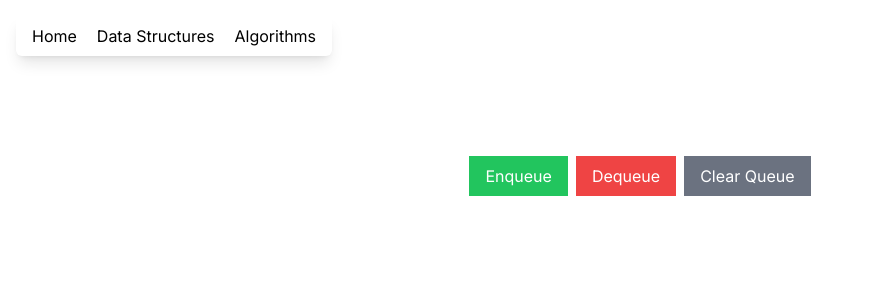
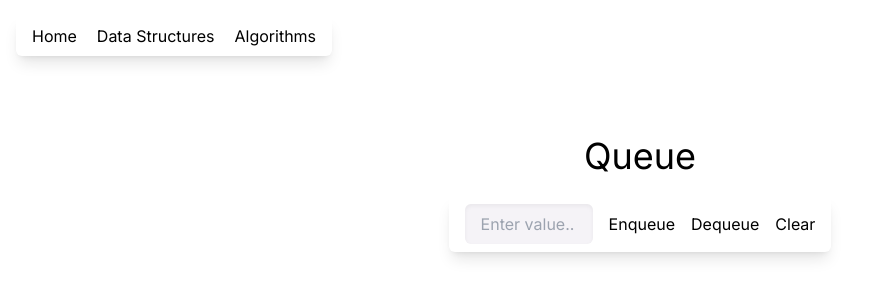
Before and after one commit to asuujx/dsa, a Next.js app: page /structures/queue in a window 1280 px wide. Shown: the top 300 px of the page, without its empty margins (0-872 px from the left). Built offline with nearby package versions, Linux system fonts and the light colour scheme.

Commit message:
Finish queue

```diff
--- a/src/app/structures/queue/page.tsx
+++ b/src/app/structures/queue/page.tsx
@@ -1,14 +1,24 @@
-"use client"
+"use client";
 import { useState } from "react";
 
 const Queue = () => {
   const [queue, setQueue] = useState<string[]>([]);
+  const [newItem, setNewItem] = useState<string>("");
+
+  const handleInputChange = (e: React.ChangeEvent<HTMLInputElement>) => {
+    setNewItem(e.target.value);
+  };
+
+  const handleInputKeyPress = (e: React.KeyboardEvent<HTMLInputElement>) => {
+    if (e.key === "Enter") {
+      enqueue();
+    }
+  };
 
   const enqueue = () => {
-      const newItem = prompt("Enter a value to enqueue");
-
-      if (newItem !== null) {
+    if (newItem.trim() !== "") {
       setQueue([...queue, newItem]);
+      setNewItem("");
     }
   };
 
@@ -26,28 +36,40 @@ const Queue = () => {
 
   return (
     <div className="flex flex-col items-center mt-20">
-       <div className="mt-5 space-x-2">
+      <h1 className="text-4xl">Queue</h1>
+      <div className="my-5 px-4 py-2 shadow-lg rounded-md flex gap-4">
+        <input
+          type="text"
+          value={newItem}
+          onChange={handleInputChange}
+          onKeyUp={handleInputKeyPress}
+          placeholder="Enter value.."
+          className="w-32 px-4 py-2 bg-[#F5F3F7] shadow-inner rounded-md"
+        />
         <button
           onClick={enqueue}
-           className="px-4 py-2 bg-green-500 text-white"
+          className="hover:text-[#61398F] hover:font-semibold hover:scale-110 transition-all ease-in-out"
         >
           Enqueue
         </button>
-         <button onClick={dequeue} className="px-4 py-2 bg-red-500 text-white">
+        <button
+          onClick={dequeue}
+          className="hover:text-[#61398F] hover:font-semibold hover:scale-110 transition-all ease-in-out"
+        >
           Dequeue
         </button>
         <button
           onClick={clearQueue}
-           className="px-4 py-2 bg-gray-500 text-white"
+          className="hover:text-[#878787] hover:font-semibold hover:scale-110 transition-all ease-in-out"
         >
-           Clear Queue
+          Clear
         </button>
       </div>
-       <div className="flex flex-col items-center space-y-5">
+      <div className="flex gap-3 items-center">
         {queue.map((item, index) => (
           <div
             key={index}
-             className="w-16 h-16 bg-blue-500 text-white flex justify-center items-center"
+            className="w-16 h-16 bg-[#9A73B5] text-white rounded-md flex justify-center items-center"
           >
             {item}
           </div>
```
Lines whose indentation alone changed are shown as unchanged.
